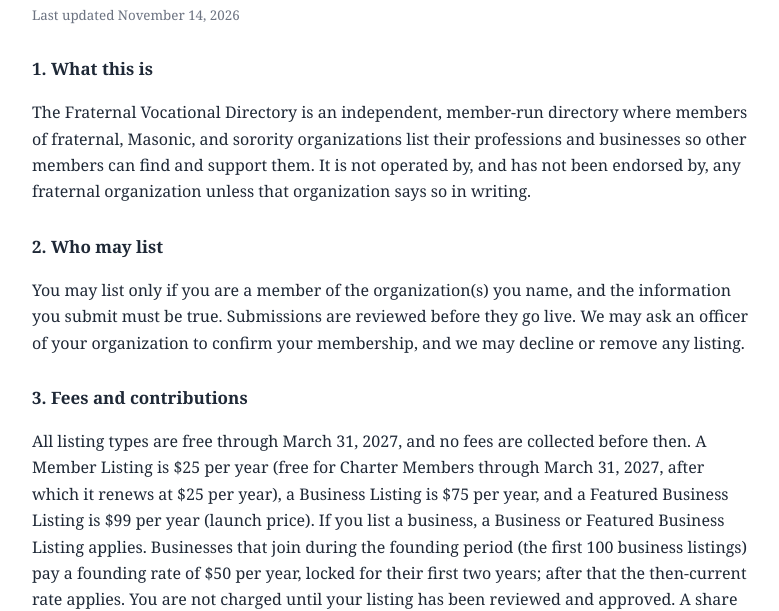
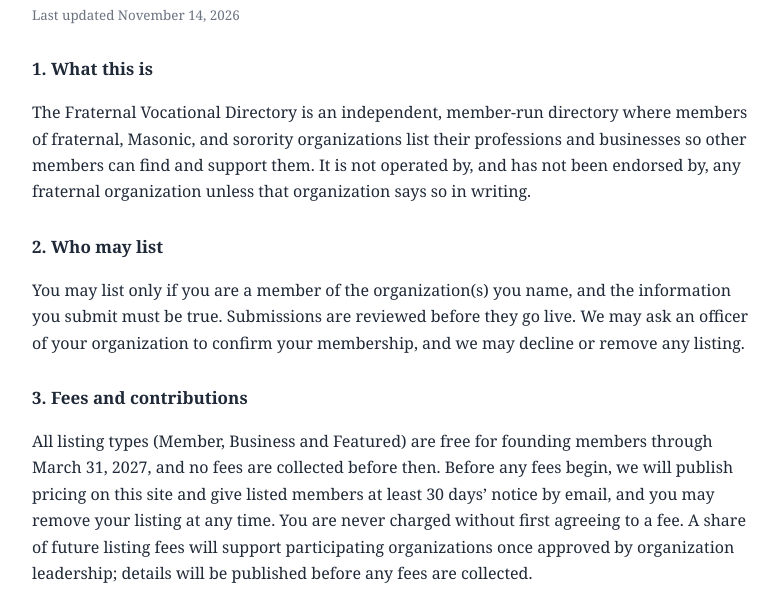
Before and after one commit to jermaineggreen-blip/fraternal-directory, a plain HTML site: page terms.html in a window 1280 px wide. Shown: the part 270-881 px from the top of the page, without its empty margins (248-1027 px from the left). Drawn offline with Linux system fonts and the light colour scheme.

Commit message:
Free founding period: remove prices from Terms and FAQ; 30 days' notice before any fees
Co-Authored-By: Claude Opus 5.5 <noreply@anthropic.com>
Claude-Session: https://claude.ai/code/session_01KvsKkt23zUyQxtJoGMssPt

```diff
--- a/terms.html
+++ b/terms.html
@@ -4,7 +4,7 @@
 
 <h2>1. What this is</h2><p>The Fraternal Vocational Directory is an independent, member-run directory where members of fraternal, Masonic, and sorority organizations list their professions and businesses so other members can find and support them. It is not operated by, and has not been endorsed by, any fraternal organization unless that organization says so in writing.</p>
 <h2>2. Who may list</h2><p>You may list only if you are a member of the organization(s) you name, and the information you submit must be true. Submissions are reviewed before they go live. We may ask an officer of your organization to confirm your membership, and we may decline or remove any listing.</p>
-<h2>3. Fees and contributions</h2><p>All listing types are free through March 31, 2027, and no fees are collected before then. A Member Listing is $25 per year (free for Charter Members through March 31, 2027, after which it renews at $25 per year), a Business Listing is $75 per year, and a Featured Business Listing is $99 per year (launch price). If you list a business, a Business or Featured Business Listing applies. Businesses that join during the founding period (the first 100 business listings) pay a founding rate of $50 per year, locked for their first two years; after that the then-current rate applies. You are not charged until your listing has been reviewed and approved. A share of future listing fees will support participating organizations once approved by organization leadership; the amount and schedule will be published before any fees are collected. Nothing is contributed on free charter listings. All fees are non-refundable once paid; because you pay only after your listing is approved, please review your listing before paying.</p>
+<h2>3. Fees and contributions</h2><p>All listing types (Member, Business and Featured) are free for founding members through March 31, 2027, and no fees are collected before then. Before any fees begin, we will publish pricing on this site and give listed members at least 30 days&rsquo; notice by email, and you may remove your listing at any time. You are never charged without first agreeing to a fee. A share of future listing fees will support participating organizations once approved by organization leadership; details will be published before any fees are collected.</p>
 <h2>3a. Membership verification</h2><p>Every listing is reviewed before it goes live. You may upload a photo of your current dues card to help us verify your membership; it is optional, kept private, and deleted once you are verified. Listings submitted without a dues card may be subject to further verification, which can include contacting you or an officer of your organization. Instead of a dues card, a member of your organization who was verified with a dues card may vouch for you. A vouch confirms membership only; it is not an endorsement or review of anyone's work, and the voucher's name is kept private. Vouched listings show &ldquo;Verified (member referral).&rdquo; Each member may vouch for up to five members per year, and we may remove the vouching privilege, and review the voucher's own listing, if a vouched member is found not to be a member. We may decline or remove any listing whose membership we cannot confirm.</p>
 <h2>4. What we publish</h2><p>Member Listing: your name, organization, chapter, occupation, city and state, and the short bio you write. Business Listing: all of the above plus the business name, business phone, business email, website, and business address or service area you provide, and any logo or photo you upload. Your personal phone number, personal email, and full membership number are not shown publicly. Visitors can send you a private message or quote request through the directory; it is forwarded to you by email, and your contact details are not shown to the sender.</p>
 <h2>5. No endorsement</h2><p>Listings are provided by the members themselves. Neither the directory nor any fraternal organization endorses, guarantees, or is responsible for any member's business, work, or advice. Do your own research before hiring or paying anyone, and settle any dispute directly with that member.</p>
```
Also changed, not shown: faq.html (+1 -1 lines).
